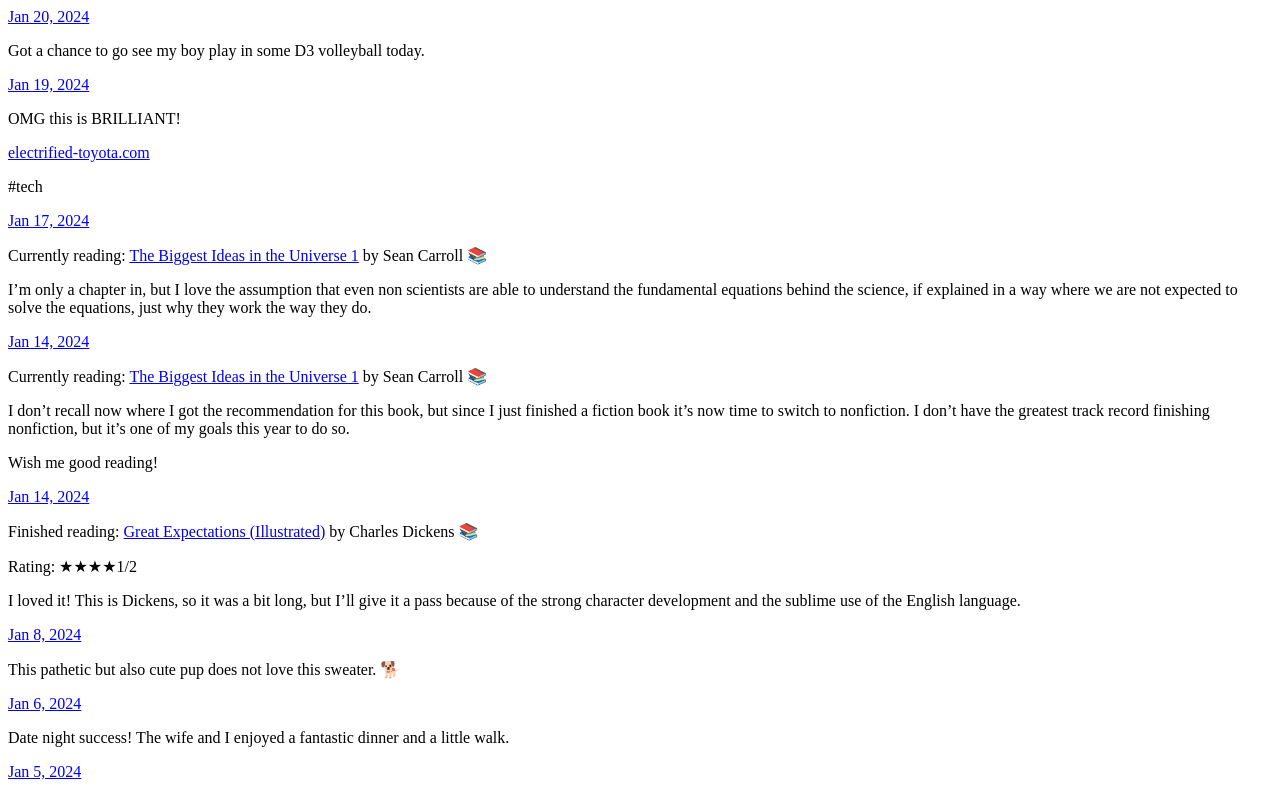
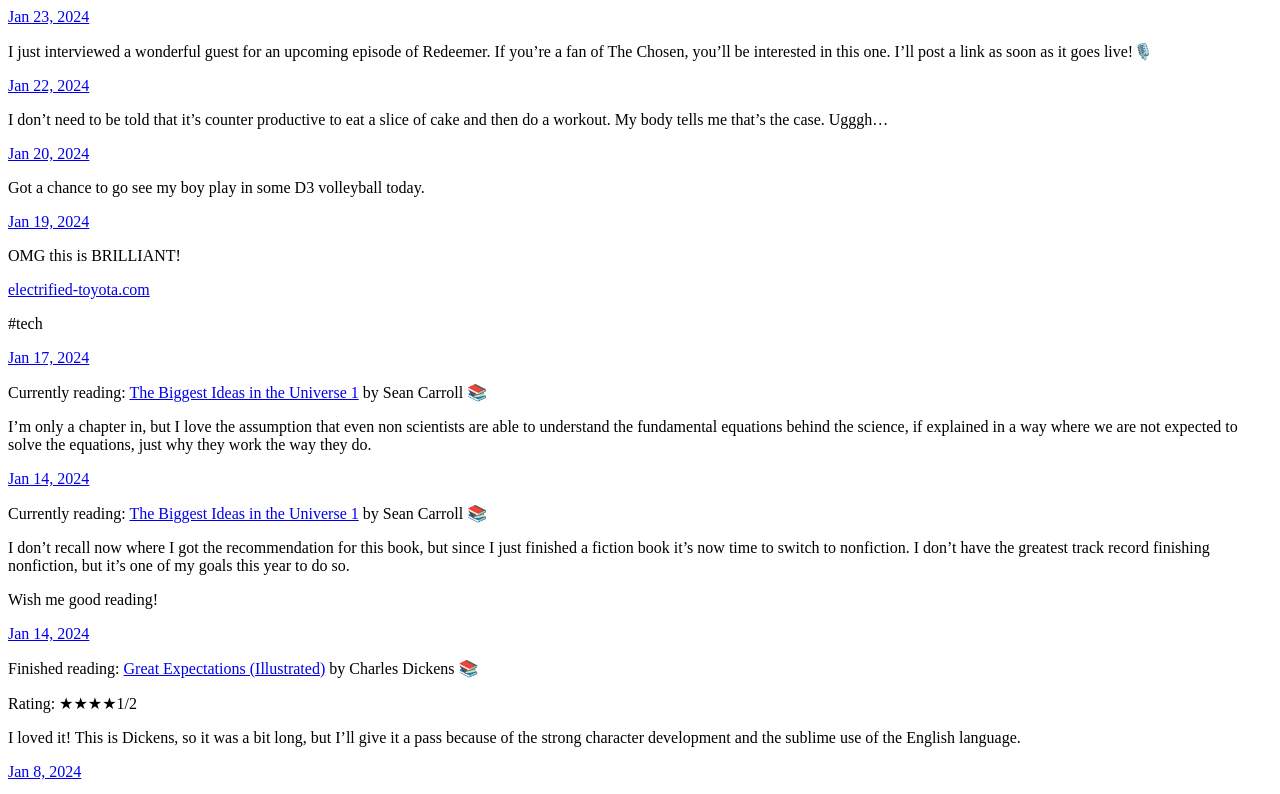
Before and after one commit to astrodad/javier.plumey.com, a plain HTML site: page index.html in a window 1280 px wide. Shown: the top 794 px of the page. Drawn offline with Linux system fonts and the light colour scheme.

Commit message:
Archiving from Micro.blog.

```diff
--- a/index.html
+++ b/index.html
@@ -21,6 +21,28 @@
 <div class="h-feed">
 
 
+
+	  <div class="h-entry">
+
+
+		<a href="https://javier.plumey.com/2024/01/23/i-just-interviewed.html" class="u-url"><time class="dt-published" datetime="2024-01-23 20:38:07 -0500">Jan 23, 2024</time></a>
+
+		<div class="e-content">
+			 <p>I just interviewed a wonderful guest for an upcoming episode of Redeemer. If you’re a fan of The Chosen, you’ll be interested in this one. I’ll post a link as soon as it goes live!🎙️</p>
+
+		</div>
+	  </div>
+
+	  <div class="h-entry">
+
+
+		<a href="https://javier.plumey.com/2024/01/22/i-dont-need.html" class="u-url"><time class="dt-published" datetime="2024-01-22 20:30:57 -0500">Jan 22, 2024</time></a>
+
+		<div class="e-content">
+			 <p>I don’t need to be told that it’s counter productive to eat a slice of cake and then do a workout. My body tells me that’s the case. Ugggh…</p>
+
+		</div>
+	  </div>
 
 	  <div class="h-entry">
 
```
